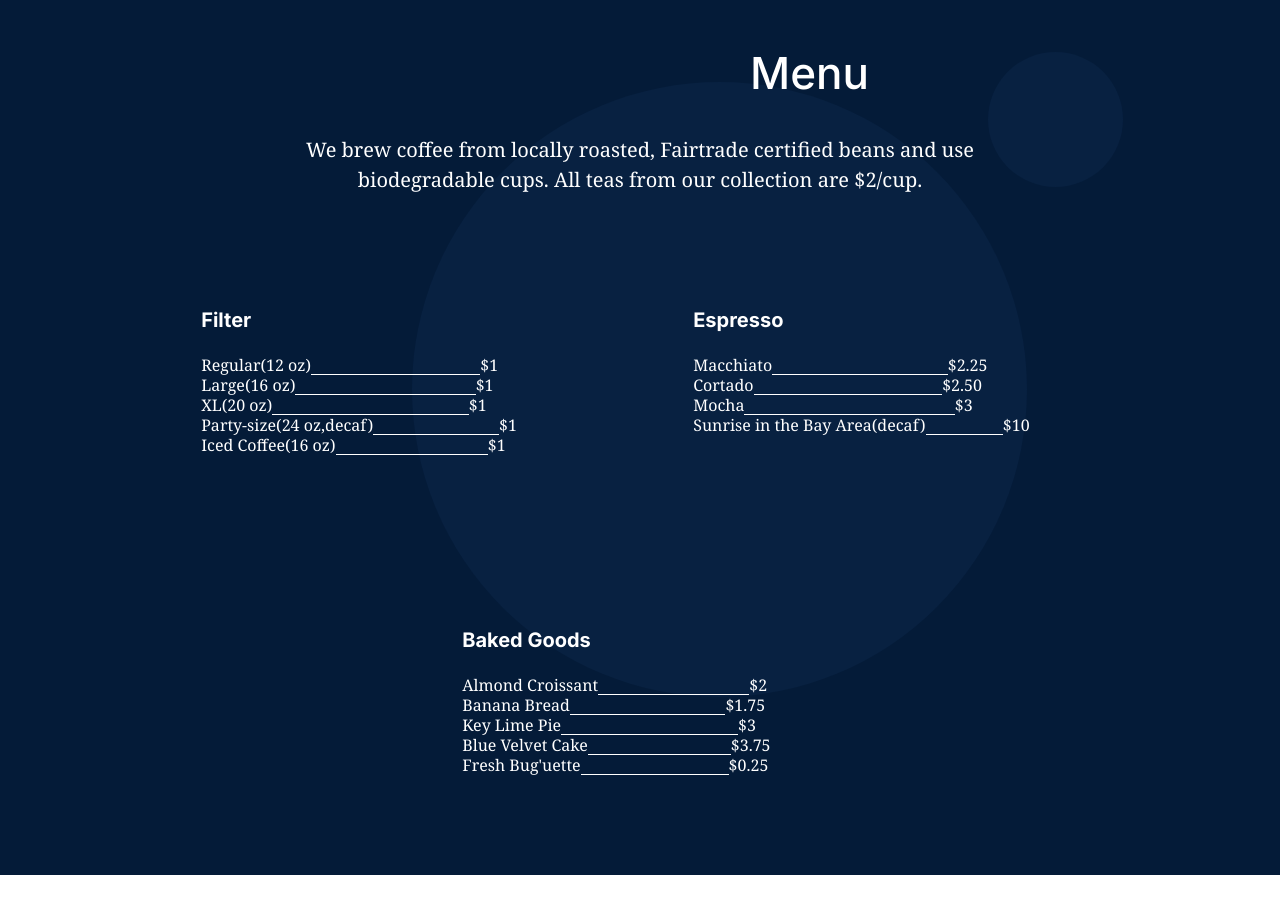
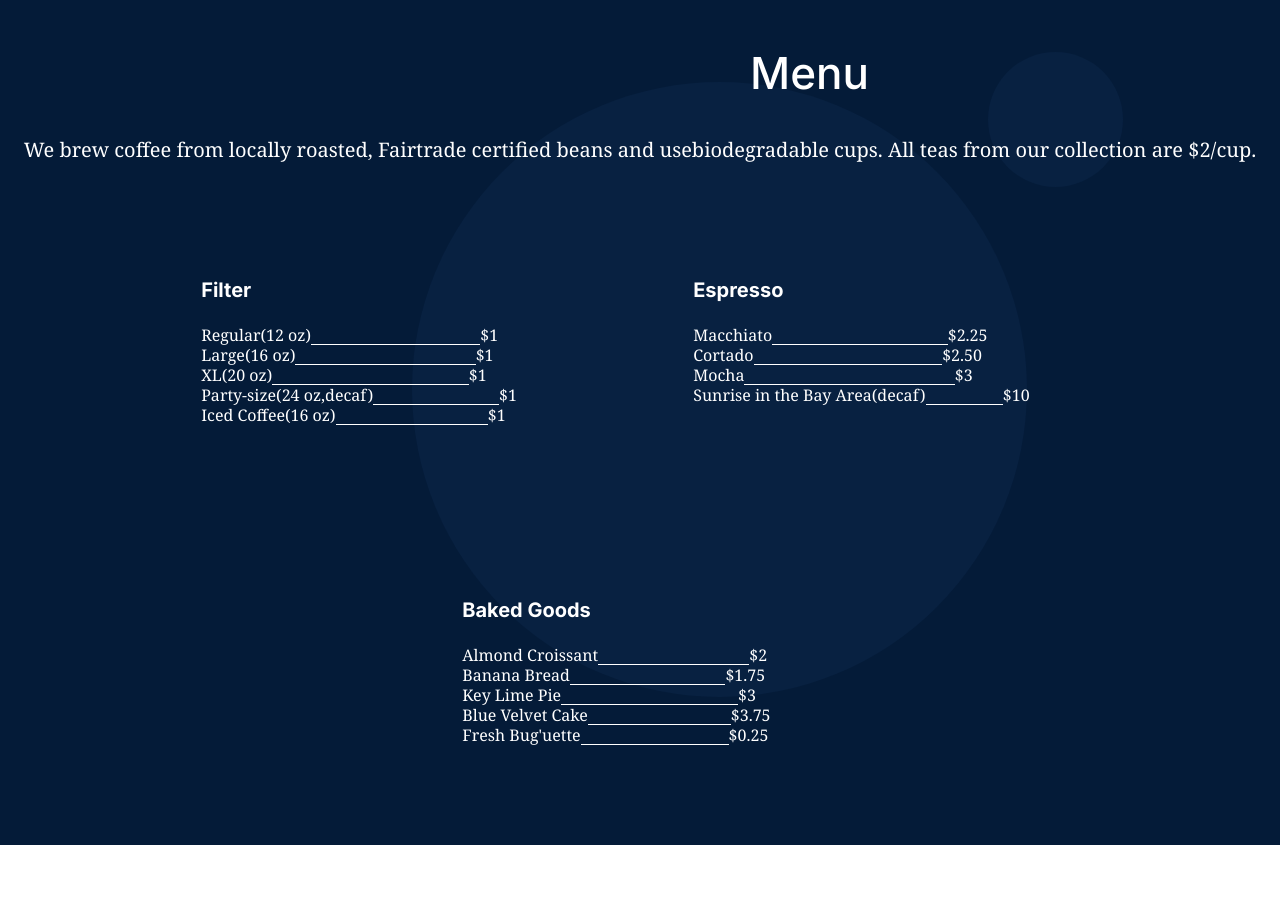
Before and after one commit to martdev1963/se_project_coffeeshop, a plain HTML site: page index.html in a window 1280 px wide. Shown: the part 920-1833 px from the top of the page. Drawn offline with Linux system fonts and the light colour scheme.

Commit message:
fixed errors stated in  automated test # 5

```diff
--- a/blocks/menu-block.css
+++ b/blocks/menu-block.css
@@ -18,6 +18,7 @@
 /*Typography 2: */
 .menu__subtitle {
   color: #ffffff;
+  margin: 0;
   margin-bottom: 90px;
   text-align: center;
   font-family: Noto serif;
--- a/index.html
+++ b/index.html
@@ -82,8 +82,7 @@
           <h2 class="menu__title">Menu</h2>
           <p class="menu__subtitle">
             We brew coffee from locally roasted, Fairtrade certified beans and
-            use <br />biodegradable cups. All teas from our collection are
-            $2/cup.
+            usebiodegradable cups. All teas from our collection are $2/cup.
           </p>
           <ul class="menu__cards">
             <li class="card card__filter">
```
